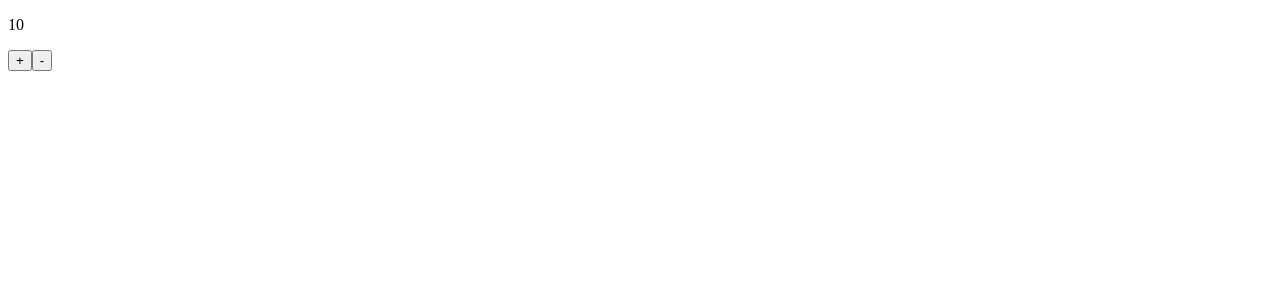
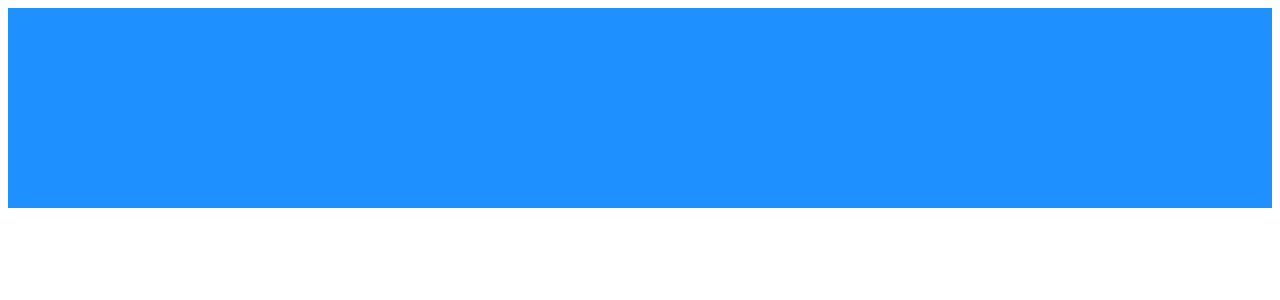
Before and after one commit to aman-kumar-rai/custom_hooks, a React (Vite) app: page / in a window 1280 px wide. Shown: the top 300 px of the page. Built offline with nearby package versions, Linux system fonts and the light colour scheme.

Commit message:
Create useHover hook

```diff
--- a/src/components/App/App.jsx
+++ b/src/components/App/App.jsx
@@ -1,24 +1,18 @@
-// import { useEffect } from "react";
-import { useCount, useUpdateEffect } from "../../hooks/index.jsx";
+import { useHover } from "../../hooks/index.jsx";
 
 const App = () => {
 
-    const { count, increment, decrement } = useCount({
-        initialValue: 10
-    });
-
-    useUpdateEffect(() => {
-        console.log("Count got incremented")
-    }, [count])
-
+    const [ref, isHovered] = useHover();
 
     return (
-        <div>
-            <p>{count}</p>
-            <div>
-                <button onClick={increment}>+</button>
-                <button onClick={decrement}>-</button>
-            </div>
+        <div style={{
+            height: "200px",
+            backgroundColor: "dodgerblue",
+            color: "white"
+        }} ref={ref}>
+            {isHovered && (
+                <p>I am being hovered upon</p>
+            )}
         </div>
     )
 }
--- a/src/hooks/index.jsx
+++ b/src/hooks/index.jsx
@@ -11,6 +11,7 @@ import useClickOutside from "./useClickOutside/useClickOutside";
 import useArray from "./useArray/useArray";
 import useFocus from "./useFocus/useFocus";
 import useUpdateEffect from "./useUpdateEffect/useUpdateEffect";
+import useHover from "./useHover/useHover";
 
 export {
     useCount,
@@ -25,5 +26,6 @@ export {
     useClickOutside,
     useArray,
     useFocus,
-    useUpdateEffect
+    useUpdateEffect,
+    useHover
 }
--- /dev/null
+++ b/src/hooks/useHover/useHover.jsx
@@ -0,0 +1,35 @@
+import { useRef, useCallback, useState } from "react";
+
+const useHover = () => {
+    const [isHovered, setIsHovered] = useState(false);
+    const ref = useRef(null);
+
+    const handleMouseEnter = useCallback(() => {
+        setIsHovered(true);
+    }, [])
+
+    const handleMouseLeave = useCallback(() => {
+        setIsHovered(false);
+    }, [])
+
+
+    const refCallback = useCallback((domNode) => {
+
+        if (ref.current) {
+            ref.current.removeEventListener("mouseenter", handleMouseEnter);
+            ref.current.removeEventListener("mouseleave", handleMouseLeave)
+        }
+
+        if (domNode) {
+            domNode.addEventListener("mouseenter", handleMouseEnter);
+            domNode.addEventListener("mouseleave", handleMouseLeave);
+            ref.current = domNode;
+        }
+
+    }, [handleMouseEnter, handleMouseLeave]);
+
+
+    return [refCallback, isHovered]
+}
+
+export default useHover;
--- a/src/main.jsx
+++ b/src/main.jsx
@@ -3,7 +3,7 @@ import ReactDOM from 'react-dom/client'
 import App from './components/App/App.jsx';
 
 ReactDOM.createRoot(document.getElementById('root')).render(
-  // <React.StrictMode>
-  <App />
-  // </React.StrictMode>,
+  <React.StrictMode>
+    <App />
+  </React.StrictMode>,
 )
```
